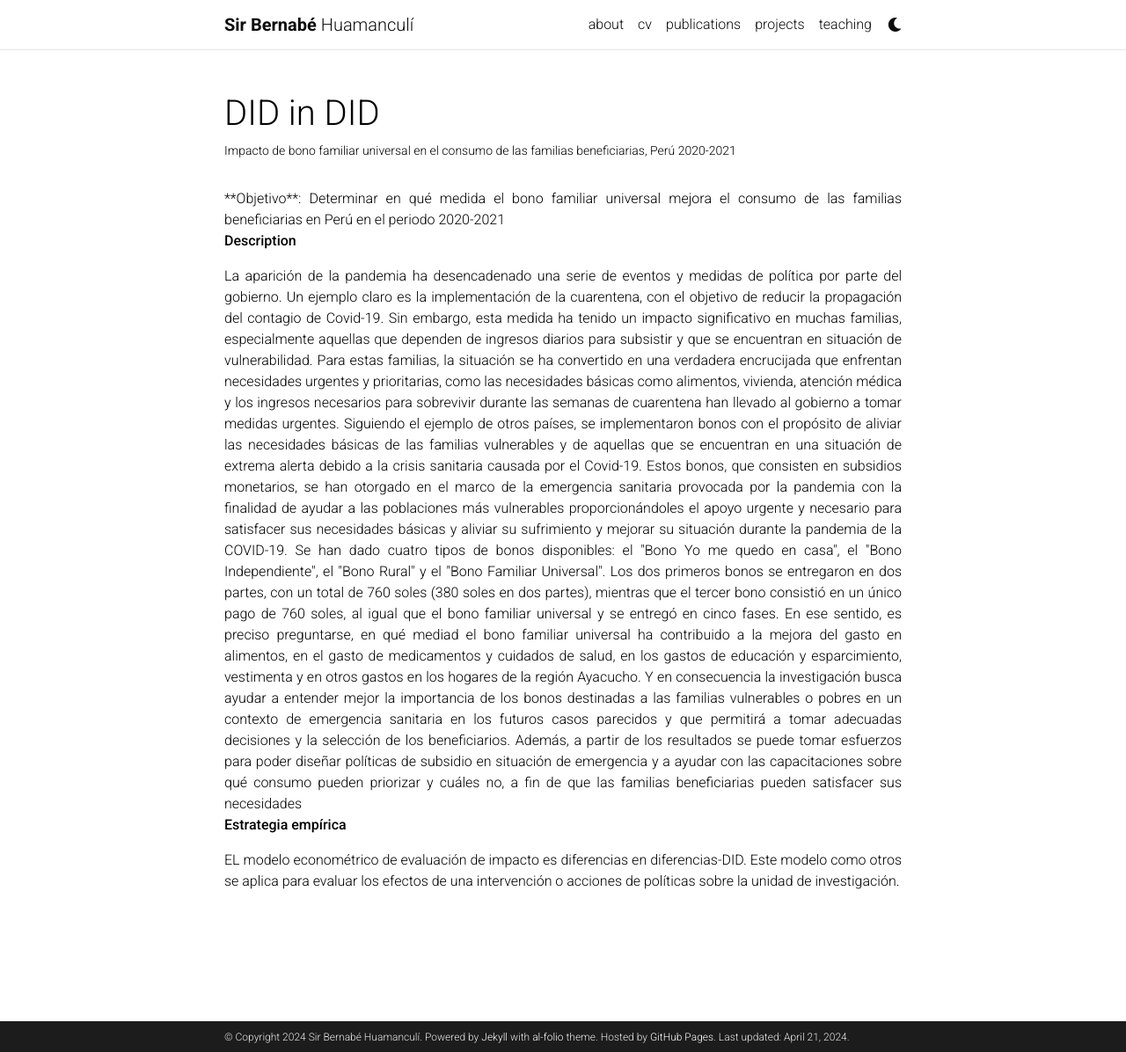
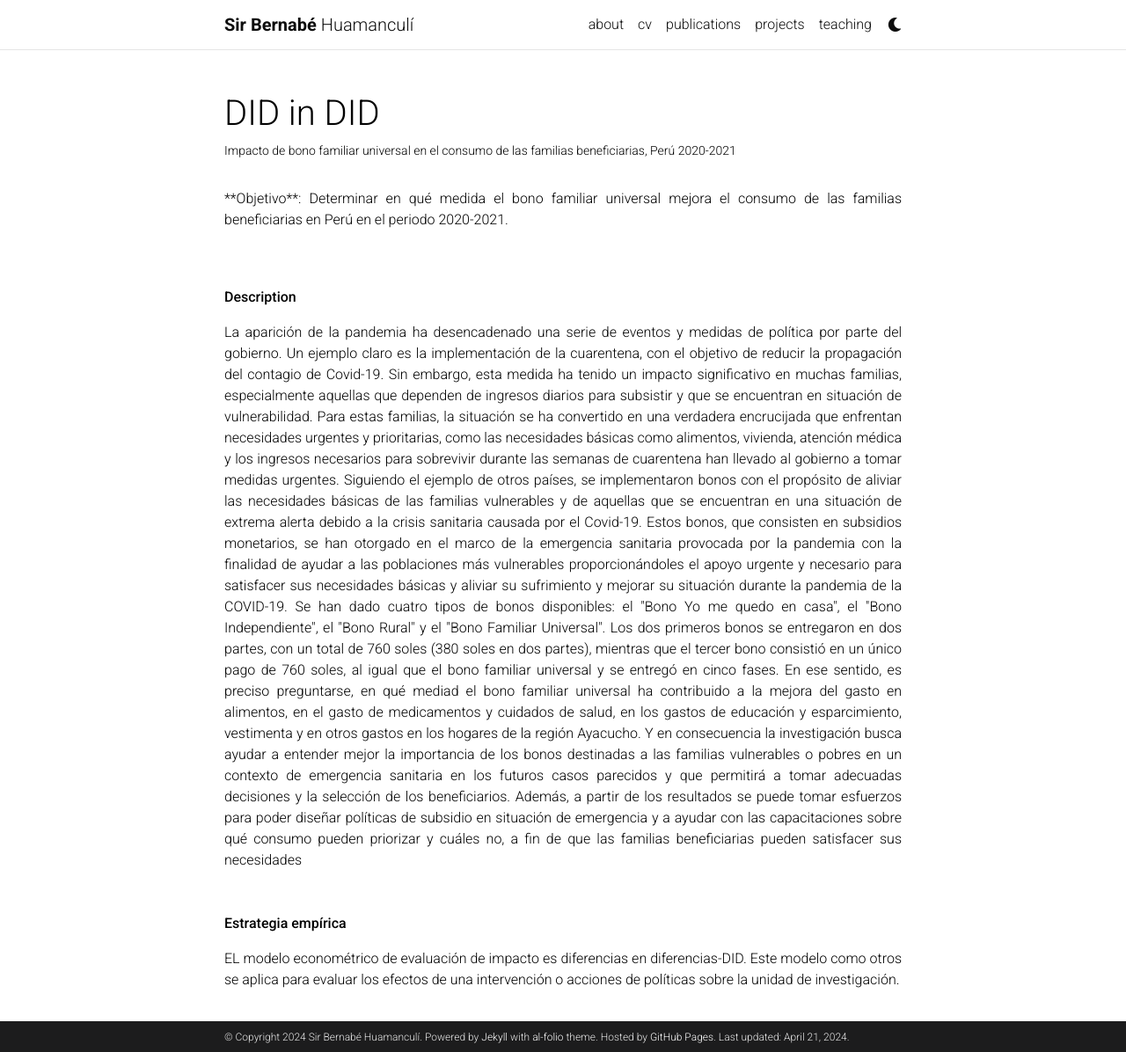
Before and after one commit to Sirberha/sirberha.github.io, a Jekyll site: the page built from _projects/1_project.md, in a window 1280 px wide and 1196 px high. Shown: the whole window at 88% size. Built offline with Jekyll 4.4.1, drawn with Linux system fonts in a browser that asks for light colours; comment, search, counter and statistics services are not loaded; a style sheet for code colours, icons or effects is not loaded.

Commit message:
Update 1_project.md

```diff
--- a/_projects/1_project.md
+++ b/_projects/1_project.md
@@ -8,9 +8,12 @@ category: project
 ---
 
 <div style="text-align: justify;">
-**Objetivo**: Determinar en qué medida el bono familiar universal mejora el consumo de las familias beneficiarias en Perú en el periodo 2020-2021
+**Objetivo**: Determinar en qué medida el bono familiar universal mejora el consumo de las familias beneficiarias en Perú en el periodo 2020-2021.
+
 </div>
 
+<br>
+<br>
 
 **Description**
 
@@ -21,7 +24,8 @@ La aparición de la pandemia ha desencadenado una serie de eventos y medidas de
 En ese sentido, es preciso preguntarse, en qué mediad el bono familiar universal ha contribuido a la mejora del gasto en alimentos, en el gasto de medicamentos y cuidados de salud, en los gastos de educación y esparcimiento, vestimenta y en otros gastos en los hogares de la región Ayacucho. Y en consecuencia la investigación busca ayudar a entender mejor la importancia de los bonos destinadas a las familias vulnerables o pobres en un contexto de emergencia sanitaria en los futuros casos parecidos y que permitirá a tomar adecuadas decisiones y la selección de los beneficiarios. Además, a partir de los resultados se puede tomar esfuerzos para poder diseñar políticas de subsidio en situación de emergencia y a ayudar con las capacitaciones sobre qué consumo pueden priorizar y cuáles no, a fin de que las familias beneficiarias pueden satisfacer sus necesidades
 
 </div>
-
+<br>
+<br>
 **Estrategia empírica**
 
 <div style="text-align: justify;">
```
